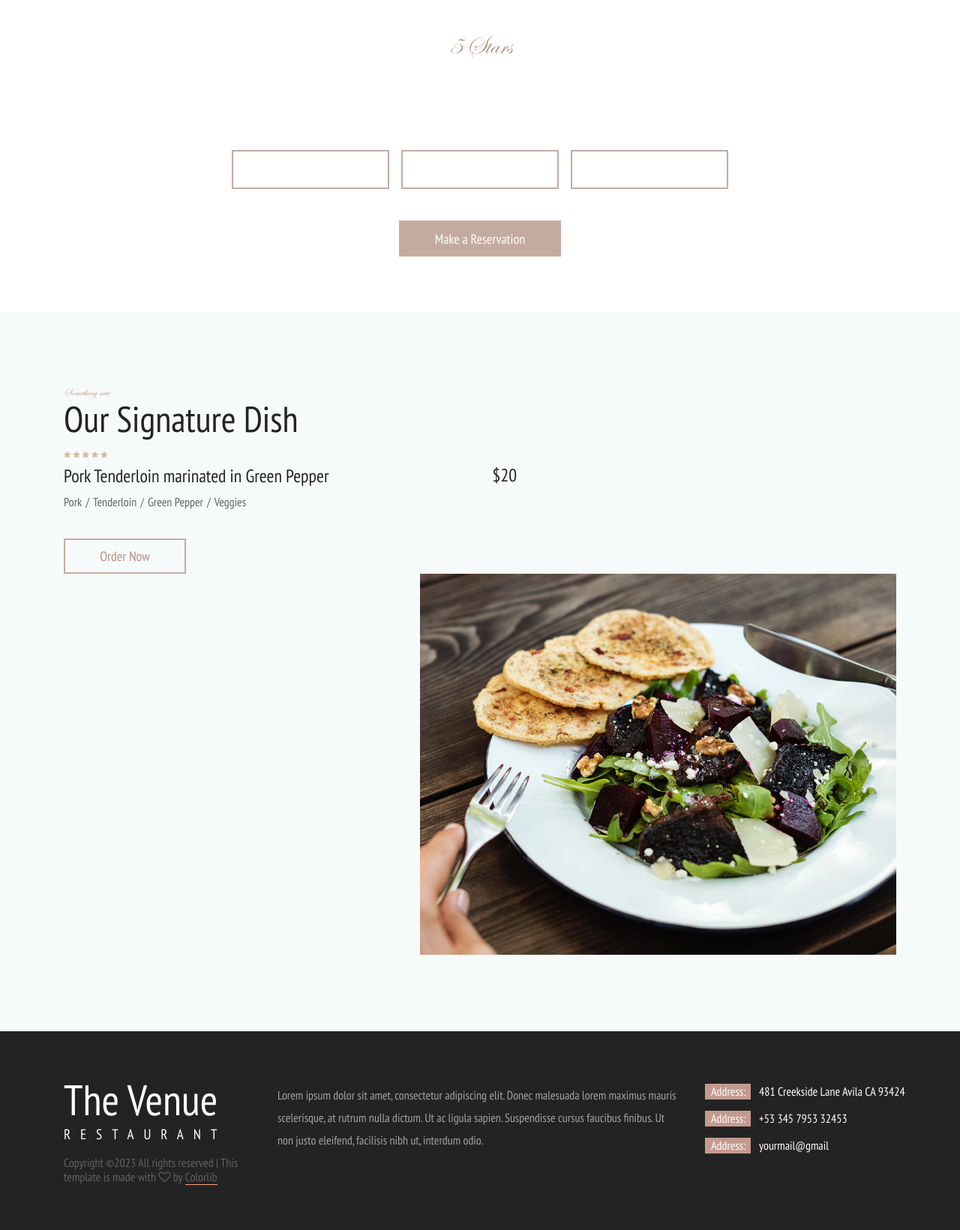
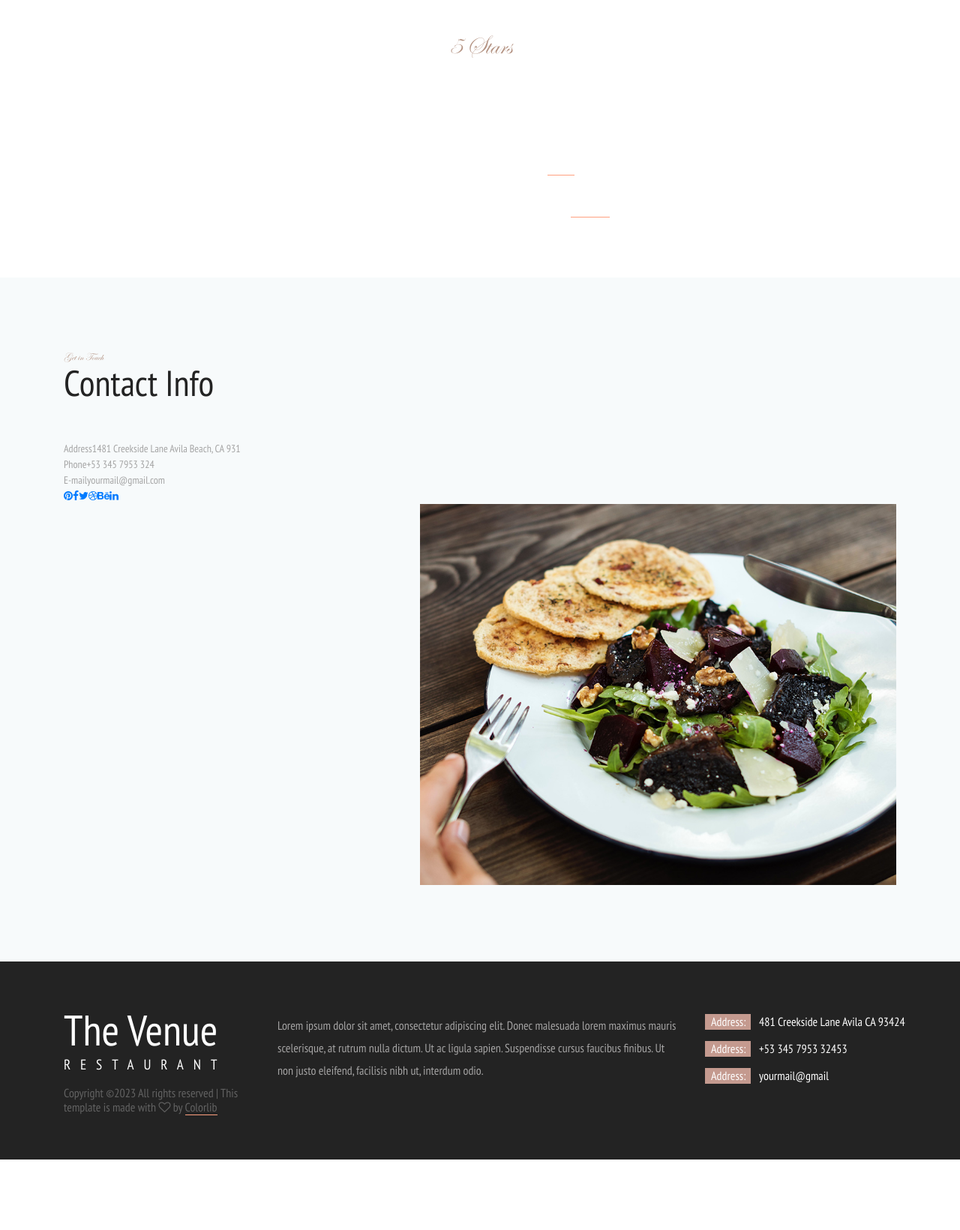
Before and after one commit to Tanjava/TheVenue, a Django app: page / in a window 1280 px wide. Shown: the part 2798-4438 px from the top of the page at 75% size. After the commit the page ends 4344 px from the top, so only its background shows below. Run offline with Django 3.2, Linux system fonts and the light colour scheme; some libraries are stand-ins or nearby versions.

Commit message:
Update reservation and contact sections

```diff
--- a/templates/index.html
+++ b/templates/index.html
@@ -414,6 +414,14 @@
 							<div class="res_title">Make a Reservation</div>
 							<div class="res_form_container">
 								<form action="#" id="res_form" class="res_form">
+									{% if user.is_authenticated %}
+									<div
+										class="d-flex flex-sm-row flex-column align-items-center justify-content-around mb-3">
+										<input type="text" class="res_input" name="name" placeholder="Your Name"
+											required="required">
+										<input type="email" class="res_input" name="email" placeholder="Your Email"
+											required="required">
+									</div>
 									<div
 										class="d-flex flex-sm-row flex-column align-items-center justify-content-start">
 										<input type="text" id="datepicker" class="res_input" required="required">
@@ -427,6 +435,12 @@
 										</select>
 									</div>
 									<button class="res_button">Make a Reservation</button>
+									{% else %}
+									<div>
+										<p style="color: #fff; font-size: 150%;">To make a reservation, please <a href="{% url 'account_login' %}">login</a></p>
+										 <p style="color: #fff; font-size: 150%;">If you do not have an account yet, please <a href="{% url 'account_signup' %}">sign up</a>.</p>
+										</div>
+									{% endif %}
 								</form>
 							</div>
 						</div>
@@ -435,7 +449,7 @@
 			</div>
 		</div>
 
-		<!-- Signature Dish -->
+		<!-- Contact -->
 
 		<div id="contact" class="sig">
 			<div class="sig_content_container">
@@ -443,24 +457,42 @@
 					<div class="row">
 						<div class="col-lg-7">
 							<div class="sig_content">
-								<div class="sig_subtitle page_subtitle">Something new</div>
+								<div class="sig_subtitle page_subtitle">Get in Touch</div>
 								<div class="sig_title">
-									<h1>Our Signature Dish</h1>
+									<h1>Contact Info</h1>
 								</div>
-								<div class="rating_r sig_rating rating_r_5"><i></i><i></i><i></i><i></i><i></i></div>
-								<div class="sig_name_container d-flex flex-row align-items-start justify-content-start">
-									<div class="sig_name">Pork Tenderloin marinated in Green Pepper</div>
-									<div class="sig_price ml-auto">$20</div>
+								<div class="contact_list_content mt-5">
+									<ul class="contact_list">
+										<li class="d-flex flex-row align-items-start justify-content-start">
+											<div>
+												<div>Address</div>
+											</div>
+											<div>1481 Creekside Lane Avila Beach, CA 931</div>
+										</li>
+										<li class="d-flex flex-row align-items-start justify-content-start">
+											<div>
+												<div>Phone</div>
+											</div>
+											<div>+53 345 7953 324</div>
+										</li>
+										<li class="d-flex flex-row align-items-start justify-content-start">
+											<div>
+												<div>E-mail</div>
+											</div>
+											<div>yourmail@gmail.com</div>
+										</li>
+									</ul>
+									<div class="contact_social">
+										<ul class="d-flex flex-row align-items-center justify-content-start">
+											<li><a href="#"><i class="fa fa-pinterest" aria-hidden="true"></i></a></li>
+											<li><a href="#"><i class="fa fa-facebook" aria-hidden="true"></i></a></li>
+											<li><a href="#"><i class="fa fa-twitter" aria-hidden="true"></i></a></li>
+											<li><a href="#"><i class="fa fa-dribbble" aria-hidden="true"></i></a></li>
+											<li><a href="#"><i class="fa fa-behance" aria-hidden="true"></i></a></li>
+											<li><a href="#"><i class="fa fa-linkedin" aria-hidden="true"></i></a></li>
+										</ul>
+									</div>
 								</div>
-								<div class="sig_content_list">
-									<ul class="d-flex flex-row align-items-center justify-content-start">
-										<li>Pork</li>
-										<li>Tenderloin</li>
-										<li>Green Pepper</li>
-										<li>Veggies</li>
-									</ul>
-								</div>
-								<div class="button sig_button trans_200"><a href="#">Order Now</a></div>
 							</div>
 						</div>
 					</div>
```
